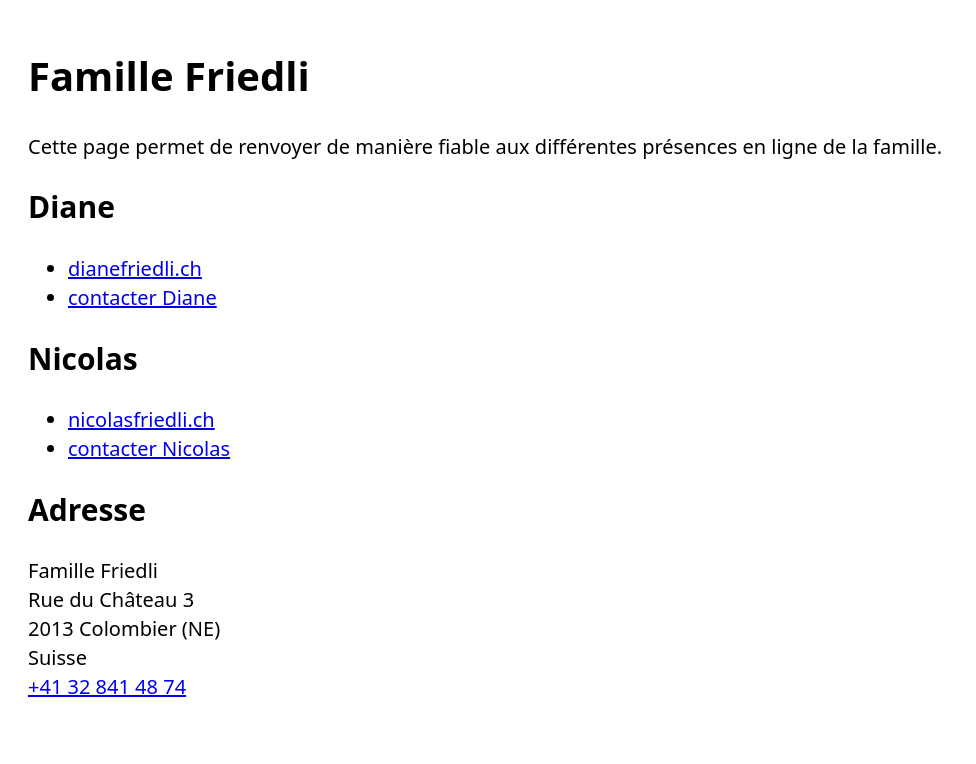
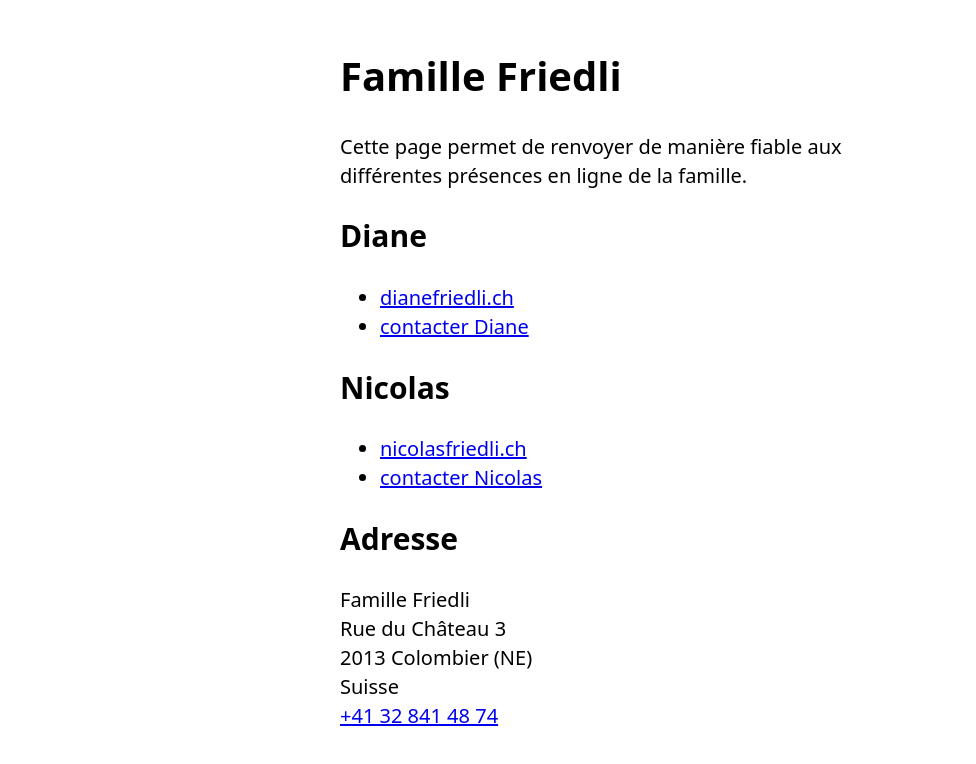
Before and after one commit to nfriedli/frdl.ch, a plain HTML site: page index.html in a window 1280 px wide. Shown: the whole page, without its empty margins (0-976 px from the left). Drawn offline with Linux system fonts and the light colour scheme.

Commit message:
Centrage + largeur.

```diff
--- a/index.html
+++ b/index.html
@@ -16,6 +16,11 @@
       font-size: clamp(1rem, 0.7656rem + 0.625vw, 1.25rem);
       line-height: 1.45;
       padding: 1rem;
+    }
+
+    body {
+      margin: auto;
+      max-width: 30em;
     }
 
     address {
```
